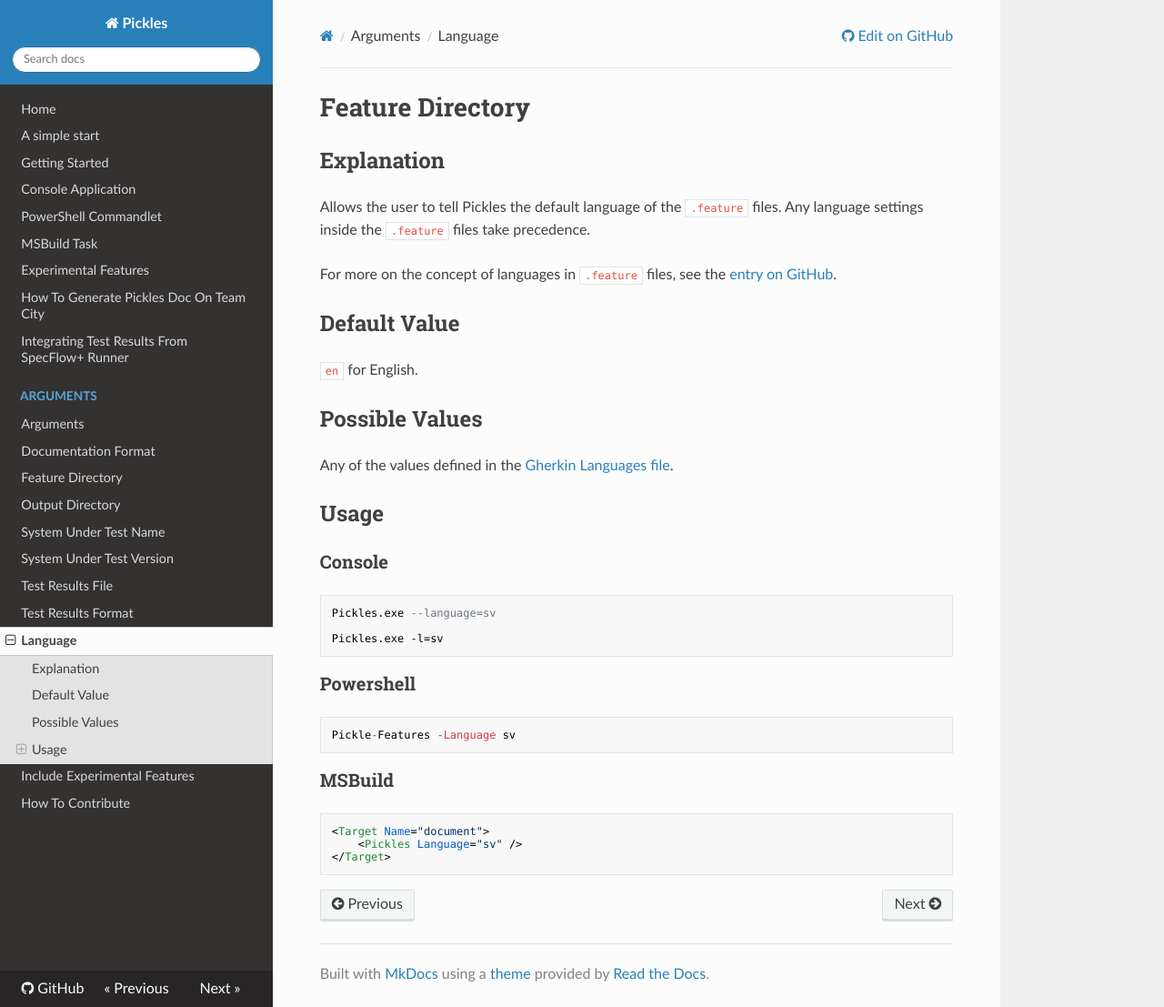
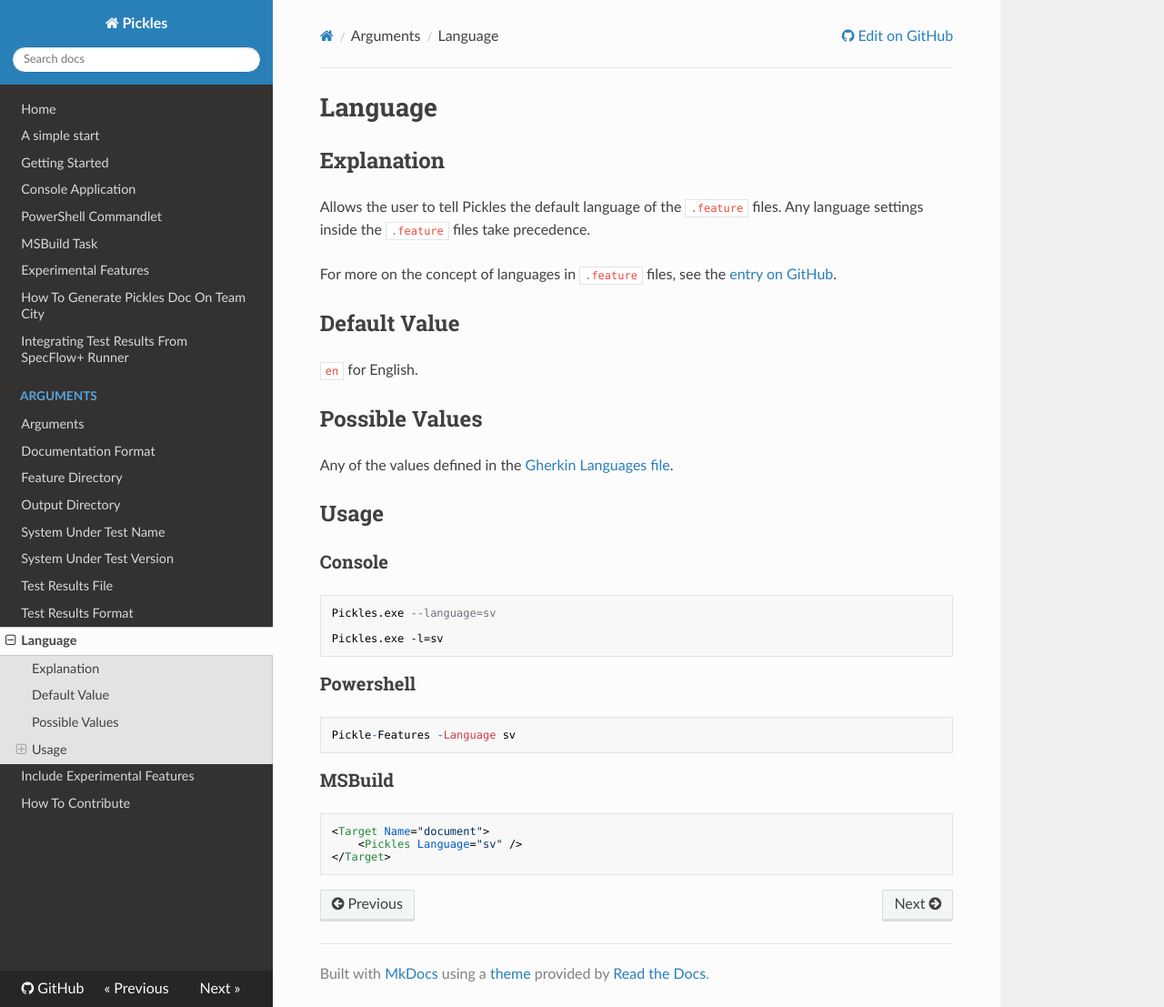
Before and after one commit to picklesdoc/docs, an MkDocs documentation site: the page built from docs/ArgumentsLanguage.md, in a window 1280 px wide and 1107 px high. Shown: the whole window at 91% size. Built offline with MkDocs 1.6.1, drawn with Linux system fonts in a browser that asks for light colours; nearby versions of some CDN libraries; old or Windows-style settings are respelled for this version of MkDocs.

Commit message:
Fix title of article

```diff
--- a/docs/ArgumentsLanguage.md
+++ b/docs/ArgumentsLanguage.md
@@ -1,4 +1,4 @@
-# Feature Directory
+# Language
 
 
 ## Explanation
```
